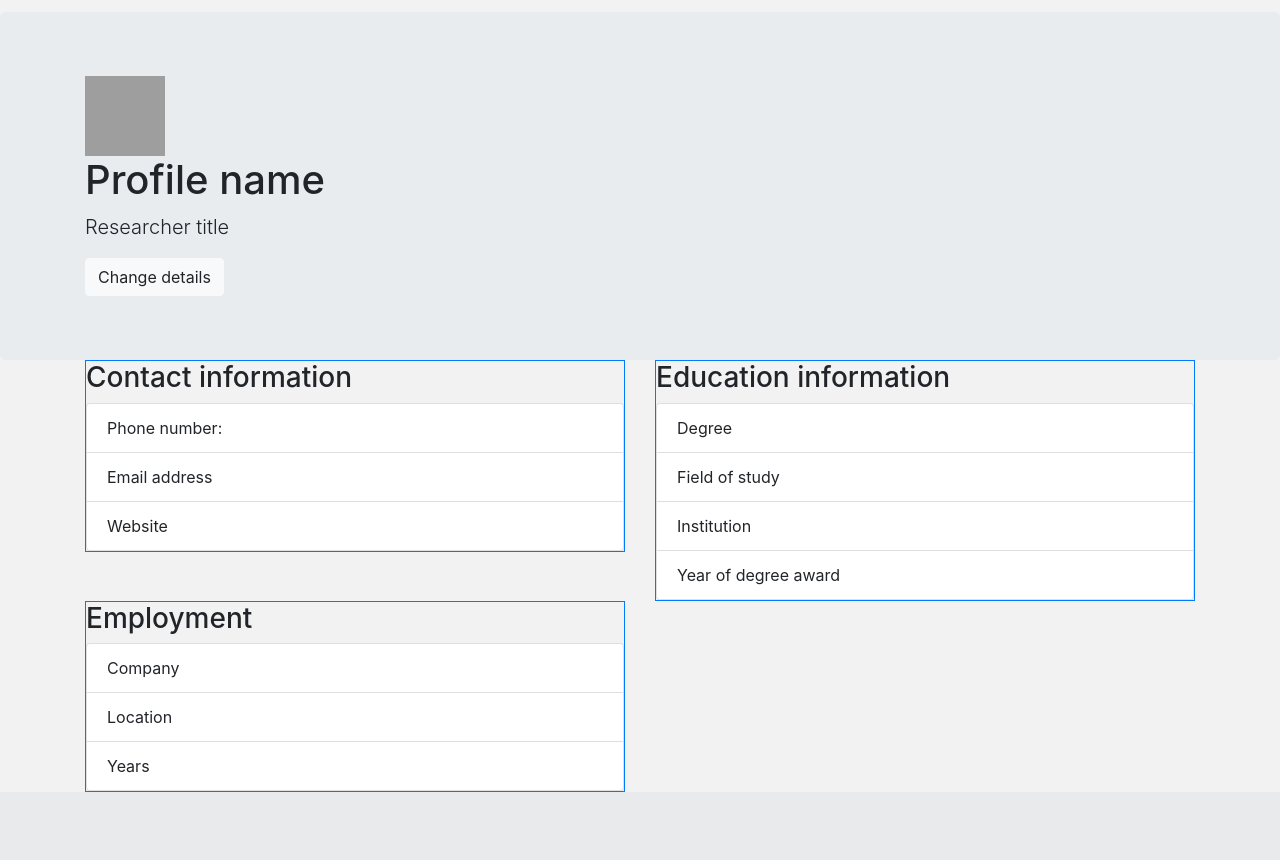
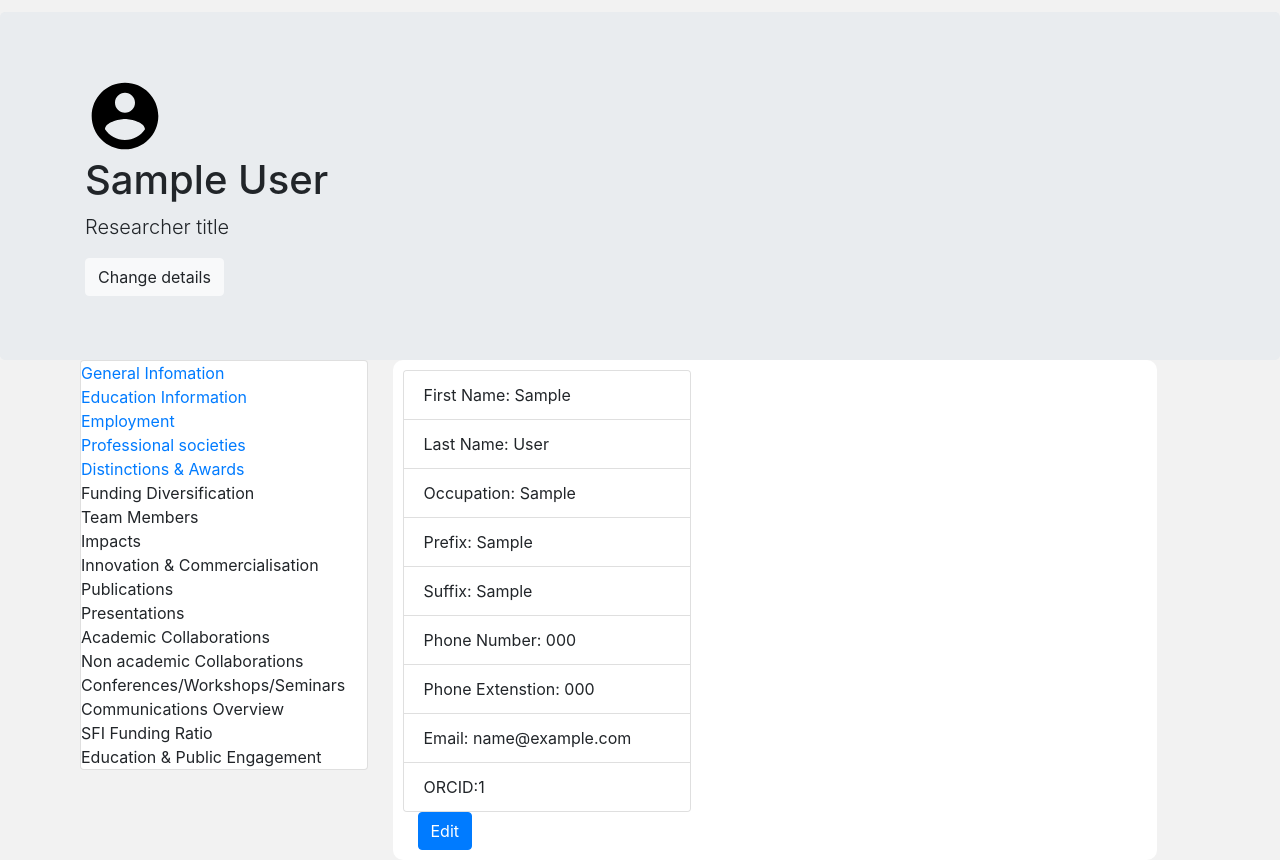
Before and after one commit to johnny1304/Team9, a Flask app: page /profile in a window 1280 px wide. Shown: the part 95-955 px from the top of the page. Before the commit the page ends 887 px from the top, so only its background shows below. Run offline with Flask 2, Linux system fonts and the light colour scheme; a user stored in the database is signed in; tables that the repository leaves empty or names only in its code hold one stand-in row (values such as "Sample post"); data that the repository does not hold is empty; some libraries are stand-ins or nearby versions; grey boxes are pictures that could not be loaded.

Commit message:
adding info pages

```diff
--- a/app.py
+++ b/app.py
@@ -19,6 +19,7 @@ app = Flask(__name__)
 app.config['SECRET_KEY'] = 'Authorised Personnel Only.'
 app.config[
     'SQLALCHEMY_DATABASE_URI'] = 'mysql://seintu:0mYkNrVI0avq@mysql.netsoc.co/seintu_project'  # set the database directory
+app.config['SQLALCHEMY_TRACK_MODIFICATIONS'] = False
 Bootstrap(app)
 db = SQLAlchemy(app)
 login_manager = LoginManager()
@@ -45,6 +46,8 @@ class proposalForm(FlaskForm):
     picture = FileField('Upload Proposal Picture', validators=[FileAllowed(['jpg', 'png'])])
     submit = SubmitField('Submit')
 
+
+
 class Proposal(db.Model):
     Deadline = db.Column(db.Date, nullable=False)
     title = db.Column(db.String(100),nullable=False)
@@ -70,7 +73,7 @@ class Proposal(db.Model):
         self.picture = picture
 
     def __repr__(self):
-        return f"User('{self.Dealine}', '{self.TargetAudience}', '{self.TimeFrame}')"
+        return f"User('{self.Deadline}', '{selfr.TargetAudience}', '{self.TimeFrame}')"
 
 #form for submission
 class Submission_Form(FlaskForm):
@@ -235,6 +238,21 @@ class LoginForm(FlaskForm):
     remember = BooleanField('Remember me')
 
 
+class UpdateInfoForm(FlaskForm):
+
+
+	#this is the class for the register form in the sign_up.html
+    first_name = StringField('First Name:'  , validators=[InputRequired(), Length(max=20)])
+    last_name = StringField('Last Name:', validators=[InputRequired(), Length(max=20)])
+    email = StringField('Email:', validators=[InputRequired(), Email(message="Invalid Email"), Length(max=50)])
+    job = StringField('Job: ', validators=[InputRequired(), Length(max=255)])
+    prefix = StringField('Prefix: ', validators=[InputRequired(), Length(max=20)])
+    suffix = StringField('Suffix: ', validators=[InputRequired(), Length(max=20)])
+    phone = IntegerField('Phone: ')
+    phone_extension = IntegerField('Phone Extension: ')
+    submit = SubmitField('Edit')
+
+
 class RegisterForm(FlaskForm):
 	#this is the class for the register form in the sign_up.html
 	orcid = IntegerField('ORCID:', validators=[InputRequired()])
@@ -258,6 +276,40 @@ class formCreationForm(FlaskForm):
     status = StringField('Status', validators=[InputRequired()], render_kw={"placeholder": "Active/Inactive"})
     primary_attribution = StringField('Primary Attribution', validators=[InputRequired()], render_kw={"placeholder": "Primary Attribution"})
     submit = SubmitField('Submit')
+
+class EducationForm(FlaskForm):
+
+	degree = StringField('Degree:', validators=[ Length(max=50)])
+	institution = StringField('Institution:', validators=[ Length(max=50)])
+	location = StringField('Locations:', validators=[Length(max=50)])
+	year = IntegerField('Year ' )
+	submit = SubmitField('Edit')
+
+
+class EmploymentForm(FlaskForm):
+
+	company = StringField('Company:', validators=[ Length(max=50)])
+	location = StringField('Location:', validators=[ Length(max=50)])
+	years = IntegerField('Years:')
+	submit = SubmitField('Edit')
+
+class SocietiesForm(FlaskForm):
+
+    start_date = DateField('Start Date',render_kw={"placeholder": "YYYY-MM-DD"})
+    end_date = DateField('End Date',render_kw={"placeholder": "YYYY-MM-DD"})
+    society = StringField('Society:', validators=[ Length(max=50)])
+    membership = StringField('Membership:',validators=[ Length(max=50)])
+    status = StringField('Status:',validators=[ Length(max=20)])
+    submit = SubmitField('Edit')
+
+class AwardsForm(FlaskForm):
+
+	year = IntegerField('Year:')
+	awardingBody = StringField('Awarding Body:', validators=[ Length(max=50)])
+	details = StringField('Detail:', validators=[Length(max=50)])
+	team_member = StringField('Team Member ', validators=[Length(max=50)])
+	submit = SubmitField('Edit')
+
 
 @login_manager.user_loader
 def load_user(user_id):
@@ -292,6 +344,9 @@ def mail(content="", email="", password=""):
 def index():
     # this route returns the home.html file
     return render_template("/home.html")  # directs to the index.html
+
+
+
 
 
 @app.route('/sign_in', methods=['GET', 'POST'])
@@ -537,6 +592,317 @@ def proposal_call():
     else:
         return render_template('proposal_call.html', form=form)
 
+@app.route('/generalInfo', methods=['GET', 'POST'])
+@login_required
+def generalInfo():
+    #Creates proposal form
+    form = UpdateInfoForm(request.form)
+    conn = mysql.connect
+    cur= conn.cursor()
+            # execute a query
+    cur.execute("""SELECT * FROM Researcher WHERE ORCID=%s""", [current_user.orcid])
+    data = cur.fetchone()
+
+    #checks if form is submitted by post
+    if request.method == 'POST':
+
+        print(form.errors)
+        #if input validates pushes to db
+        if form.validate_on_submit():
+
+            #if form.picture.data:         #image processing
+             #   print("here ttt")
+              #  picture_file = save_picture(form.picture.data)
+               # Image.open(picture_file)
+            first_name = form.first_name.data
+            last_name = form.last_name.data
+            email = form.email.data
+            job = form.job.data
+            prefix = form.prefix.data
+            suffix = form.suffix.data
+            phone = form.phone.data
+            phone_extension = form.phone_extension.data
+
+            conn = mysql.connect
+            cur= conn.cursor()
+            # execute a query
+            cur.execute(f"""UPDATE Researcher SET FirstName='{first_name}', LastName='{last_name}', Job='{job}', Prefix='{prefix}', Suffix='{suffix}',
+                    Phone={phone}, PhoneExtension={phone_extension}, Email='{email}' WHERE ORCID ={current_user.orcid};  """)
+            conn.commit()
+            cur.close()
+            conn.close()
+            return redirect(url_for('profile'))
+
+    return render_template('generalInfo.html', form=form, data=data)
+
+
+@app.route('/educationInfo', methods=['GET', 'POST'])
+@login_required
+def educationInfo():
+    #Creates proposal form
+    form = EducationForm(request.form)
+    conn = mysql.connect
+    cur= conn.cursor()
+            # execute a query
+    cur.execute("""SELECT * FROM Education WHERE ORCID=%s""", [current_user.orcid])
+    data = cur.fetchone()
+    print(data)
+    if data==None:
+        if request.method == 'POST':
+
+            print(form.errors)
+            #if input validates pushes to db
+            if form.validate_on_submit():
+
+                #if form.picture.data:         #image processing
+                #   print("here ttt")
+                #  picture_file = save_picture(form.picture.data)
+                # Image.open(picture_file)
+                degree = form.degree.data
+                institution= form.institution.data
+                location= form.location.data
+                year = form.year.data
+
+                conn = mysql.connect
+                cur= conn.cursor()
+                # execute a query
+                cur.execute(f"""INSERT INTO Education (Degree,Institution,
+                Location, Year, ORCID) VALUES ('{degree}','{institution}','{location}',{year},{current_user.orcid});  """)
+                conn.commit()
+                cur.close()
+                conn.close()
+                return redirect(url_for('profile'))
+
+    if request.method == 'POST':
+
+        print(form.errors)
+        #if input validates pushes to db
+        if form.validate_on_submit():
+
+            #if form.picture.data:         #image processing
+             #   print("here ttt")
+              #  picture_file = save_picture(form.picture.data)
+               # Image.open(picture_file)
+            degree = form.degree.data
+            institution= form.institution.data
+            location= form.location.data
+            year = form.year.data
+
+            conn = mysql.connect
+            cur= conn.cursor()
+            # execute a query
+            cur.execute(f"""UPDATE Education SET Degree='{degree}',Institution='{institution}',
+             Location='{location}', Year={year} WHERE ORCID ={current_user.orcid};  """)
+            conn.commit()
+            cur.close()
+            conn.close()
+            return redirect(url_for('profile'))
+
+    return render_template('educationInfo.html', form=form, data=data)
+
+@app.route('/employmentInfo', methods=['GET', 'POST'])
+@login_required
+def employmentInfo():
+    #Creates proposal form
+    form = EmploymentForm(request.form)
+    conn = mysql.connect
+    cur= conn.cursor()
+            # execute a query
+    cur.execute("""SELECT * FROM Employment WHERE ORCID=%s""", [current_user.orcid])
+    data = cur.fetchone()
+    print(data)
+    if data==None:
+        if request.method == 'POST':
+
+            print(form.errors)
+            #if input validates pushes to db
+            if form.validate_on_submit():
+
+                #if form.picture.data:         #image processing
+                #   print("here ttt")
+                #  picture_file = save_picture(form.picture.data)
+                # Image.open(picture_file)
+                company = form.company.data
+                location= form.location.data
+                years = form.years.data
+
+
+                conn = mysql.connect
+                cur= conn.cursor()
+                # execute a query
+                cur.execute(f"""INSERT INTO Employment (Company,Location,Years, ORCID) VALUES ('{company}',
+                '{location}',{years},{current_user.orcid});  """)
+                conn.commit()
+                cur.close()
+                conn.close()
+                return redirect(url_for('profile'))
+
+    if request.method == 'POST':
+
+        print(form.errors)
+        #if input validates pushes to db
+        if form.validate_on_submit():
+
+            #if form.picture.data:         #image processing
+             #   print("here ttt")
+              #  picture_file = save_picture(form.picture.data)
+               # Image.open(picture_file)
+            degree = form.degree.data
+            institution= form.institution.data
+            location= form.location.data
+            year = form.year.data
+
+            conn = mysql.connect
+            cur= conn.cursor()
+            # execute a query
+            cur.execute(f"""UPDATE Employment SET Company='{company}',Location='{location}',
+             Years={years} WHERE ORCID ={current_user.orcid};  """)
+            conn.commit()
+            cur.close()
+            conn.close()
+            return redirect(url_for('profile'))
+
+    return render_template('employmentInfo.html', form=form, data=data)
+
+
+@app.route('/societiesInfo', methods=['GET', 'POST'])
+@login_required
+def societiesInfo():
+    #Creates proposal form
+    form = SocietiesForm(request.form)
+    conn = mysql.connect
+    cur= conn.cursor()
+            # execute a query
+    cur.execute("""SELECT * FROM Societies WHERE ORCID=%s""", [current_user.orcid])
+    data = cur.fetchone()
+    print(data)
+    if data==None:
+        if request.method == 'POST':
+
+            print(form.errors)
+            #if input validates pushes to db
+            if form.validate_on_submit():
+
+                #if form.picture.data:         #image processing
+                #   print("here ttt")
+                #  picture_file = save_picture(form.picture.data)
+                # Image.open(picture_file)
+                start_date = form.start_date.data
+                end_date= form.end_date.data
+                society = form.society.data
+                membership = form.membership.data
+                status = form.status.data
+
+
+
+                conn = mysql.connect
+                cur= conn.cursor()
+                # execute a query
+                cur.execute(f"""INSERT INTO Societies (StartDate, EndDate, Society, Membership, Status, ORCID) VALUES ('{start_date}',
+                '{end_date}','{society}','{membership}', '{status}', {current_user.orcid});  """)
+                conn.commit()
+                cur.close()
+                conn.close()
+                return redirect(url_for('profile'))
+
+    if request.method == 'POST':
+
+        print(form.errors)
+        #if input validates pushes to db
+        if form.validate_on_submit():
+
+            #if form.picture.data:         #image processing
+             #   print("here ttt")
+              #  picture_file = save_picture(form.picture.data)
+               # Image.open(picture_file)
+            start_date = form.start_date.data
+            end_date= form.end_date.data
+            society = form.society.data
+            membership = form.membership.data
+            status = form.status.data
+
+            conn = mysql.connect
+            cur= conn.cursor()
+            # execute a query
+            cur.execute(f"""UPDATE Societies SET StartDate={start_date},EndDate={end_date},
+             Society='{society}' , Membership='{membership}' , Status='{status}' WHERE ORCID ={current_user.orcid};  """)
+            conn.commit()
+            cur.close()
+            conn.close()
+            return redirect(url_for('profile'))
+
+    return render_template('societiesInfo.html', form=form, data=data)
+
+
+
+@app.route('/awardsInfo', methods=['GET', 'POST'])
+@login_required
+def awardsInfo():
+    #Creates proposal form
+    form = AwardsForm(request.form)
+    conn = mysql.connect
+    cur= conn.cursor()
+            # execute a query
+    cur.execute("""SELECT * FROM Awards WHERE ORCID=%s""", [current_user.orcid])
+    data = cur.fetchone()
+    print(data)
+    if data==None:
+        if request.method == 'POST':
+
+            print(form.errors)
+            #if input validates pushes to db
+            if form.validate_on_submit():
+
+                #if form.picture.data:         #image processing
+                #   print("here ttt")
+                #  picture_file = save_picture(form.picture.data)
+                # Image.open(picture_file)
+                year= form.year.data
+                awardingBody= form.awardingBody.data
+                details= form.details.data
+                team_member = form.team_member.data
+
+
+
+
+                conn = mysql.connect
+                cur= conn.cursor()
+                # execute a query
+                cur.execute(f"""INSERT INTO Awards (Year, AwardingBody, Details, TeamMember, ORCID) VALUES ({year},
+                '{awardingBody}','{details}','{team_member}', {current_user.orcid} );  """)
+                conn.commit()
+                cur.close()
+                conn.close()
+                return redirect(url_for('profile'))
+
+    if request.method == 'POST':
+
+        print(form.errors)
+        #if input validates pushes to db
+        if form.validate_on_submit():
+
+            #if form.picture.data:         #image processing
+             #   print("here ttt")
+              #  picture_file = save_picture(form.picture.data)
+               # Image.open(picture_file)
+            year= form.year.data
+            awardingBody= form.awardingBody.data
+            details= form.details.data
+            team_member = form.team_member.data
+
+
+            conn = mysql.connect
+            cur= conn.cursor()
+            # execute a query
+            cur.execute(f"""UPDATE Awards SET Year={year},awardingBody='{awardingBody}'',
+             details='{details}' , TeamMember='{team_member}'  WHERE ORCID ={current_user.orcid};  """)
+            conn.commit()
+            cur.close()
+            conn.close()
+            return redirect(url_for('profile'))
+
+    return render_template('awardsInfo.html', form=form, data=data)
+
 @login_manager.unauthorized_handler
 def unauthorized_callback():
     return redirect('/sign_in?next=' + request.path)
@@ -544,7 +910,13 @@ def unauthorized_callback():
 @app.route('/profile')
 @login_required
 def profile():
-    return render_template('profile.html')
+    conn = mysql.connect
+    cur= conn.cursor()
+            # execute a query
+    cur.execute("""SELECT * FROM Researcher WHERE ORCID=%s""", [current_user.orcid])
+    data = cur.fetchone()
+
+    return render_template('profile.html', data=data)
 
 @app.route('/logout')
 @login_required
--- a/static/styles.css
+++ b/static/styles.css
@@ -17,3 +17,6 @@
     padding-left: 10em;
 
 }
+
+
+.submissionfield { width: 90px; height: 390px; border: 1px solid #999999; padding: 5px; }
--- a/templates/profile.html
+++ b/templates/profile.html
@@ -1,49 +1,67 @@
+
 {% extends "layout.html" %}
 {% block content %}
-
+        {% from "_formhelpers.html" import render_field %}
     <div class="jumbotron" style="margin-bottom: 0; margin-top: 35px;">
         <div class="container">
-            <img src="Downloads/placeholder.png" height="80" width="80"></img>
-            <h1 class="display-5">Profile name</h1>
+            <img src="{{url_for('static', filename='profileIcon2.svg')}}" height="80" width="80"></img>
+            <h1 class="display-5">{{ current_user.first_name }} {{ current_user.last_name}}</h1>
             <p class="lead">Researcher title</p>
             <button type="button" class="btn btn-light" href="details.html">Change details</button>
         </div>
     </div>
-    <div class="container">
-        <div class="row">
-            <div class="col-12 col-md-6 ">
-                <div class="border border-primary">
-                    <h3>Contact information</h3>
-                    <ul class="list-group">
-                        <li class="list-group-item">Phone number:</li>
-                        <li class="list-group-item">Email address</li>
-                        <li class="list-group-item">Website</li>
-                    </ul>
-                </div>
-            </div>
-            <div class="col-12 col-md-6" >
-                <div class="border border-primary">
-                    <h3>Education information</h3>
-                    <ul class="list-group">
-                        <li class="list-group-item">Degree</li>
-                        <li class="list-group-item">Field of study</li>
-                        <li class="list-group-item">Institution</li>
-                        <li class="list-group-item">Year of degree award</li>
-                    </ul>
-                </div>
+
+
+    <div class="row justify-content">
+        <div class="col-3" style="margin-left:5em;">
+            <div class="card" style="  width: 18em;">
+
+
+                        <a href="/profile">General Infomation</a>
+                        <a href="/educationInfo">Education Information</a>
+                        <a href="/employmentInfo">Employment</a>
+                        <a href="/societiesInfo"> Professional societies</a>
+                        <a href="/awardsInfo"> Distinctions & Awards</a>
+                        <a> Funding Diversification</a>
+                        <a>Team Members</a>
+                        <a>Impacts</a>
+                        <a>Innovation & Commercialisation</li>
+                        <a>Publications</a>
+                        <a>Presentations</a>
+                        <a> Academic Collaborations</a>
+                        <a> Non academic Collaborations</a>
+                        <a> Conferences/Workshops/Seminars</a>
+                        <a> Communications Overview</a>
+                        <a> SFI Funding Ratio</a>
+                        <a>Education & Public Engagement</a>
+
+
             </div>
         </div>
-        <div class="row">
-            <div class="col-12 col-md-6 ">
-                <div class="border border-primary">
-                    <h3>Employment</h3>
-                    <ul class="list-group">
-                        <li class="list-group-item">Company</li>
-                        <li class="list-group-item">Location</li>
-                        <li class="list-group-item">Years</li>
-                    </ul>
+
+        <div class="col-7 justify-content-center" style="background-color:white  ; border:5px ; padding: 10px; border-radius: 10px ;" >
+
+           {% block form %}
+           <div class="card " style="width: 18rem;">
+                <ul class="list-group list-group-flush">
+                  <li class="list-group-item">First Name: {{ data[0]}}</li>
+                  <li class="list-group-item">Last Name: {{ data[1]}}</li>
+                  <li class="list-group-item">Occupation: {{ data[2]}}</li>
+                  <li class="list-group-item">Prefix: {{ data[3]}}</li>
+                  <li class="list-group-item">Suffix: {{ data[4]}}</li>
+                  <li class="list-group-item">Phone Number: {{ data[5]}}</li>
+                  <li class="list-group-item">Phone Extenstion: {{ data[6]}}</li>
+                  <li class="list-group-item">Email: {{ data[7]}}</li>
+                  <li class="list-group-item">ORCID:{{ data[8]}}</li>
+                </ul>
+
+            </div>
+            <div class="col-6" >
+                    <a href='/generalInfo'><button type="submit" class="btn btn-primary" >Edit</button></a>
                 </div>
-            </div>
+            {% endblock %}
+
         </div>
     </div>
+
 {% endblock content%}
```
Also changed, not shown: requirements.txt (added, +27 -0 lines), templates/awardsInfo.html (added, +45 -0 lines), templates/educationInfo.html (added, +43 -0 lines), templates/employmentInfo.html (added, +41 -0 lines), templates/generalInfo.html (added, +73 -0 lines), templates/societiesInfo.html (added, +48 -0 lines).
